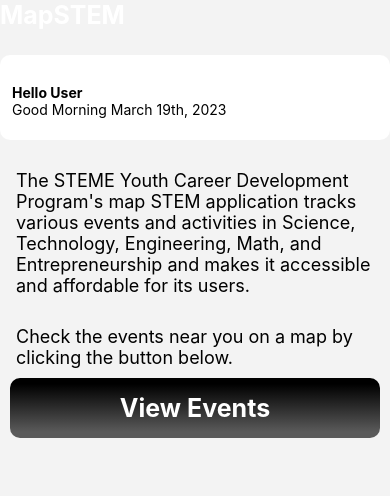
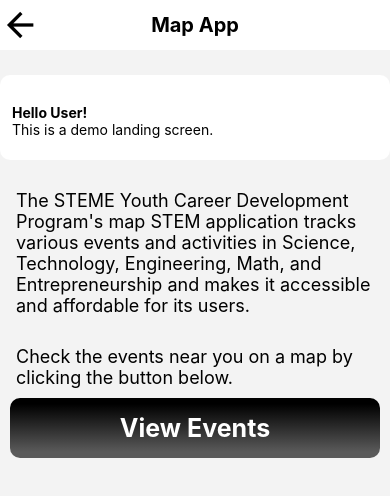
Before and after one commit to STEM-E-Youth-Career-Development-Program/map-app, a React Native app: screen /Home in a window 390 px wide. Shown: the top 496 px of the page. Built offline with nearby package versions, Linux system fonts and the light colour scheme.

Commit message:
modified:   app/components/PageHeader.js 	modified:   app/screens/LandingScreen.js

```diff
--- a/app/components/PageHeader.js
+++ b/app/components/PageHeader.js
@@ -3,7 +3,7 @@
 import { MaterialCommunityIcons} from '@expo/vector-icons'
 import { useNavigation } from '@react-navigation/native';
 
-function PageHeader({ header, goBack }) {
+function PageHeader({ header }) {
   const navigation = useNavigation();
   return (
     <View
--- a/app/screens/LandingScreen.js
+++ b/app/screens/LandingScreen.js
@@ -1,18 +1,19 @@
 import React from 'react';
 import { Text, View, StyleSheet } from 'react-native';
 import NextButton from '../components/NextButton';
+import PageHeader from '../components/PageHeader';
 
 import Screen from '../components/Screen';
 
 function LandingScreen({navigation}) {
   return (
     <Screen>
-      <Text style={styles.title}>MapSTEM</Text>
+      <PageHeader header="Map App"/>
 
       <View id="user" style={styles.user}>
-        <Text style={styles.hello}>Hello User</Text>
+        <Text style={styles.hello}>Hello User!</Text>
         <Text id="line" style={styles.greeting}>
-          Good Morning March 19th, 2023
+          This is a demo landing screen.
         </Text>
       </View>
 
```
